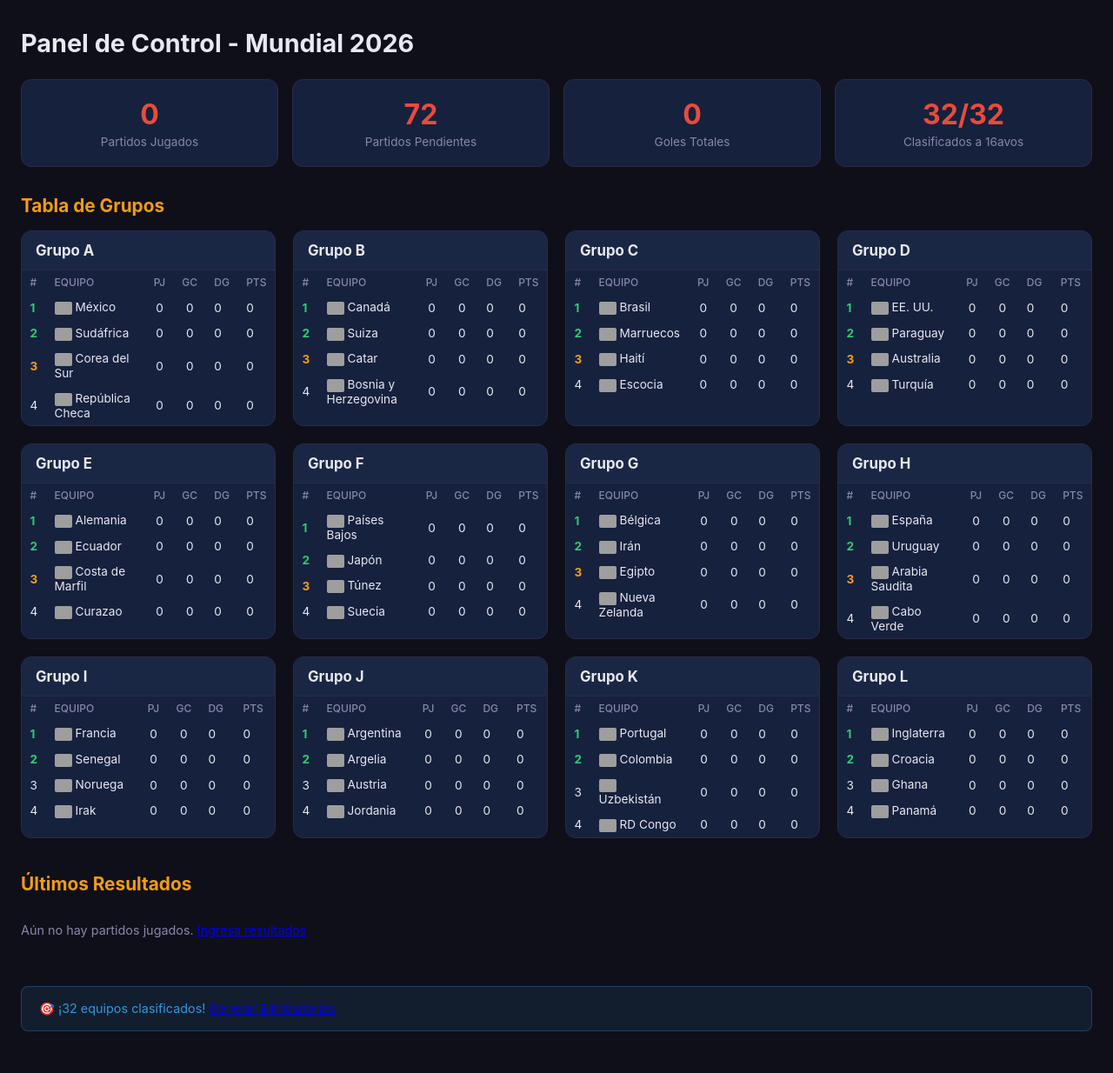
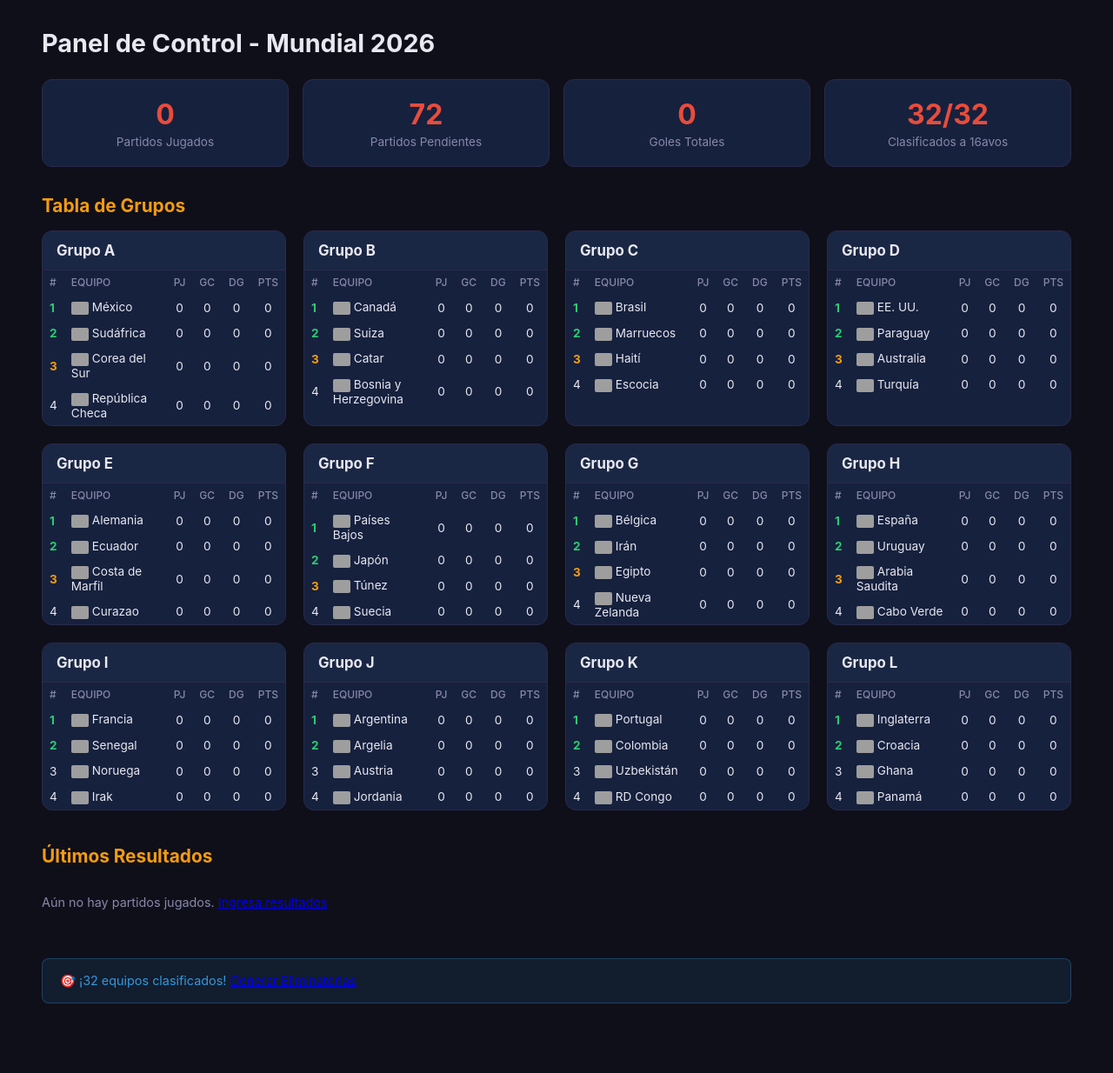
Before and after one commit to ediervillaneda/Mundial2026, a Flask app: page / in a window 1280 px wide. Shown: the part 53-1287 px from the top of the page at 87% size. After the commit the page ends 1207 px from the top, so only its background shows below. Run offline with Flask 3, Linux system fonts and the light colour scheme; grey boxes are pictures that could not be loaded.

Commit message:
style: increase lateral margins and widen team-name column in tables

```diff
--- a/static/style.css
+++ b/static/style.css
@@ -58,7 +58,7 @@ body {
 .main {
     max-width: 1400px;
     margin: 0 auto;
-    padding: 2rem 1.5rem;
+    padding: 2rem 3rem;
 }
 
 h1 { font-size: 1.8rem; margin-bottom: 1.5rem; }
@@ -139,11 +139,11 @@ h3 { font-size: 1.1rem; margin-bottom: 0.75rem; color: var(--text-muted); }
 
 /* Tables */
 .tabla-mini { width: 100%; border-collapse: collapse; font-size: 0.85rem; }
-.tabla-mini th, .tabla-mini td { padding: 0.4rem 0.6rem; text-align: left; }
+.tabla-mini th, .tabla-mini td { padding: 0.4rem 0.5rem; text-align: left; }
 .tabla-mini th { color: var(--text-muted); font-weight: 500; font-size: 0.75rem; text-transform: uppercase; }
-.tabla-mini td:first-child { width: 24px; }
-.tabla-mini td:nth-child(3) { text-align: center; width: 30px; }
-.tabla-mini td:nth-child(4) { text-align: center; width: 30px; }
+.tabla-mini td:first-child { width: 20px; }
+.tabla-mini td:nth-child(2) { min-width: 110px; }
+.tabla-mini td:nth-child(n+3) { text-align: center; width: 28px; }
 
 .tabla-grupo { width: 100%; border-collapse: collapse; font-size: 0.85rem; }
 .tabla-grupo th, .tabla-grupo td { padding: 0.5rem 0.6rem; text-align: left; }
```
